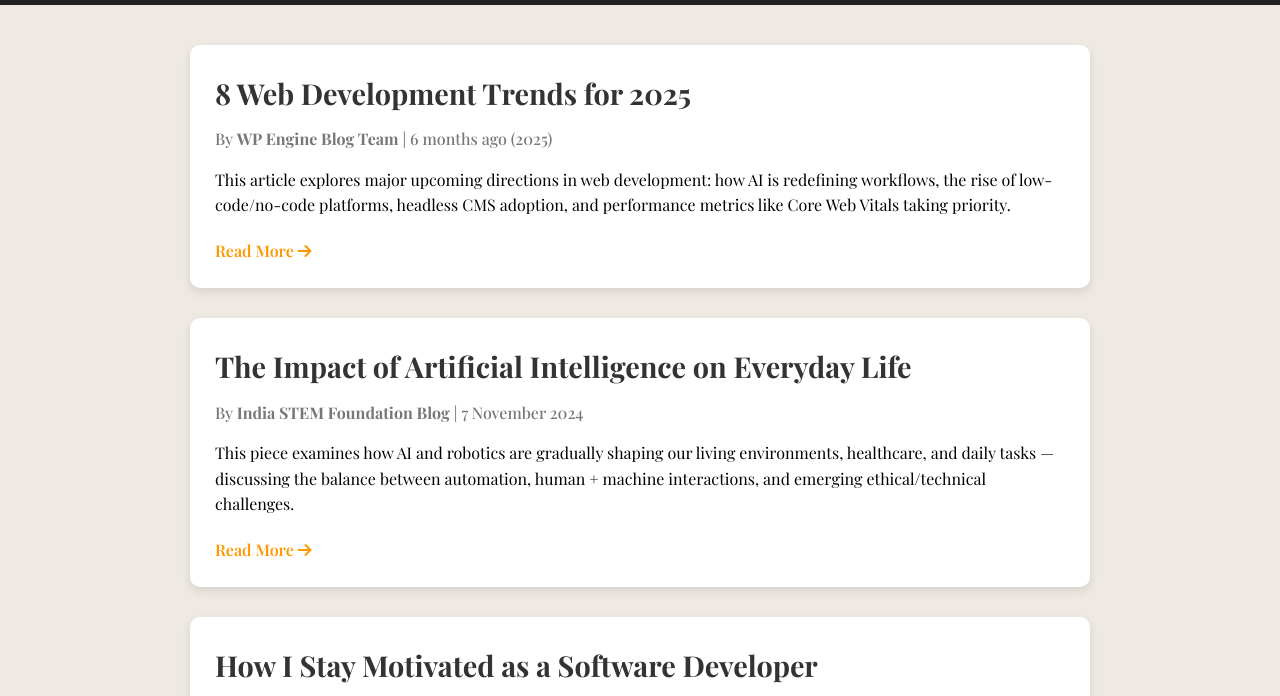
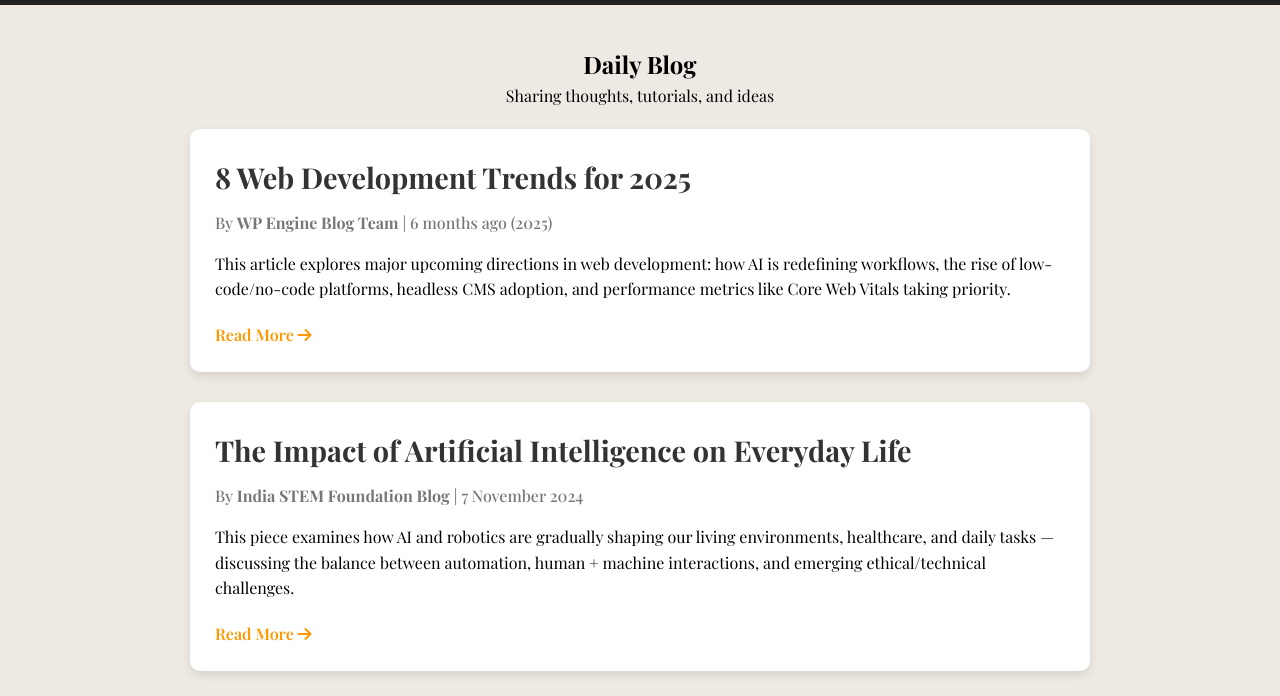
Before and after one commit to ashish-1843/Blog-post, a plain HTML site: page index.html in a window 1280 px wide. Shown: the part 55-751 px from the top of the page. Drawn offline with nearby package versions, Linux system fonts and the light colour scheme; a web font is replaced by a local one.

Commit message:
new changes

```diff
--- a/index.css
+++ b/index.css
@@ -47,11 +47,16 @@ body{
   padding : 0 20px;
 }
 
+.blog-container h1, .heading-p{
+  text-align: center;
+}
+
 .blog-post {
   background: #fff;
   border-radius: 10px;
   box-shadow: 0 4px 10px rgba(0,0,0,0.1);
   padding: 25px;
+  margin-top : 20px;
   margin-bottom: 30px;
   transition: transform 0.3s ease, box-shadow 0.3s ease;
 }
--- a/index.html
+++ b/index.html
@@ -33,6 +33,8 @@
   </header>
 
   <section class="blog-container">
+    <h1>Daily Blog</h1>
+    <p class="heading-p">Sharing thoughts, tutorials, and ideas</p>
     <div class="blog-post">
       <h2>8 Web Development Trends for 2025</h2>
       <p class="meta">By <strong>WP Engine Blog Team</strong> | 6 months ago (2025)</p>
```
